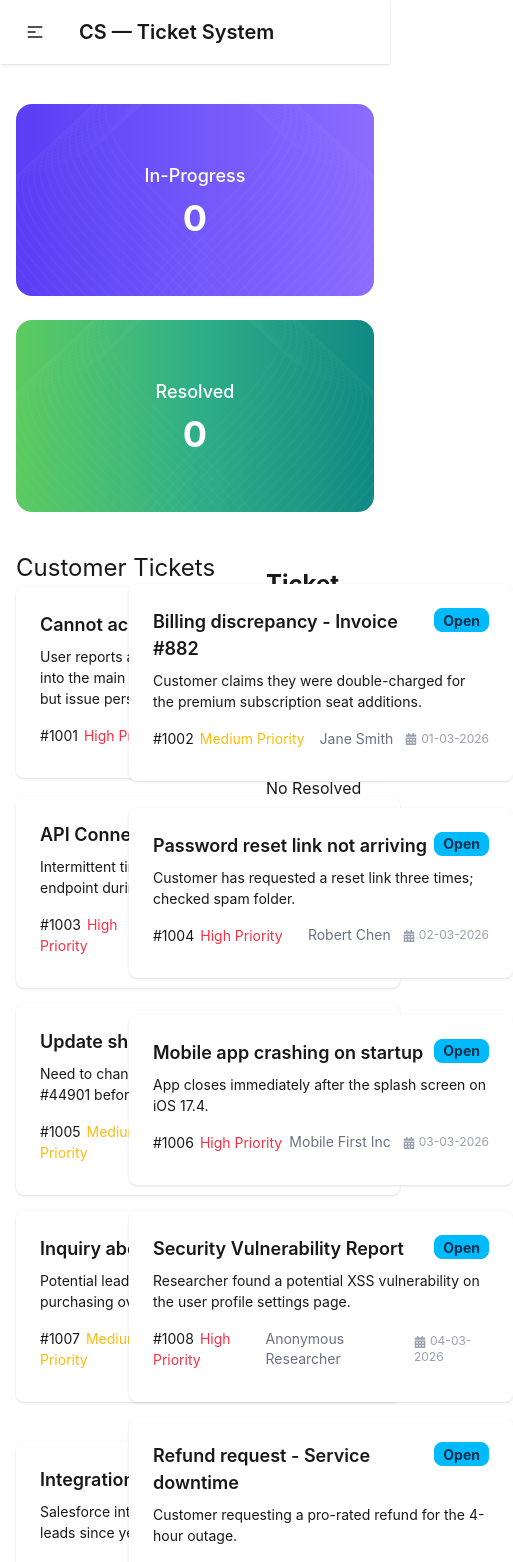
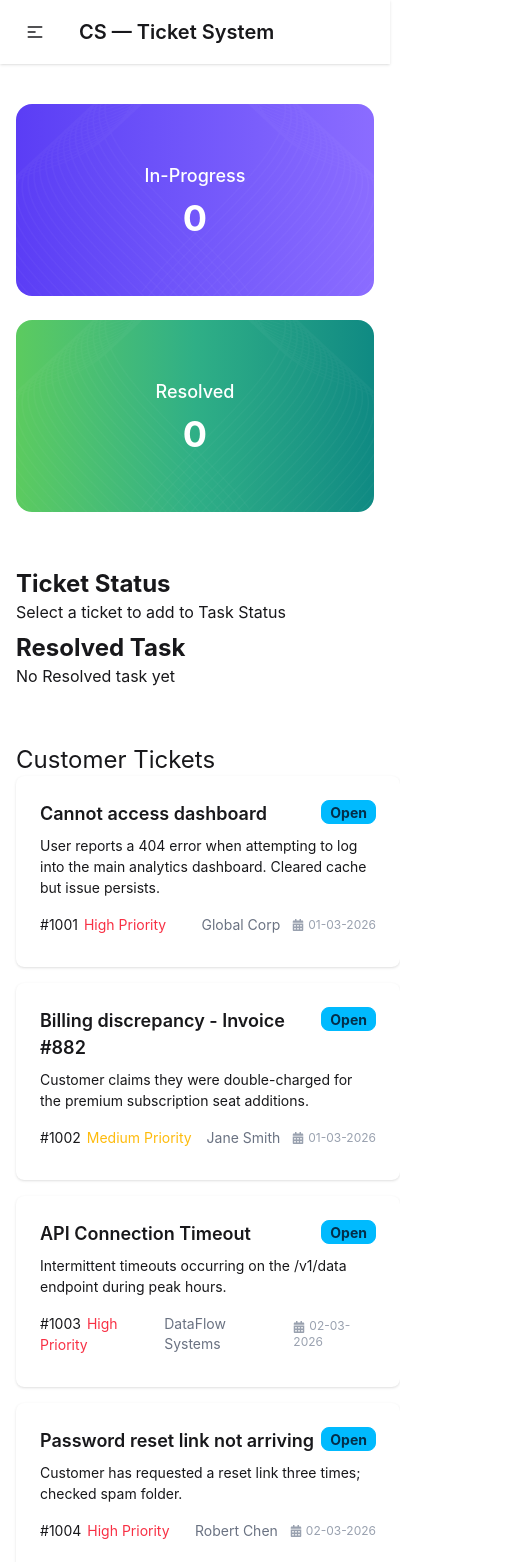
Before and after one commit to bdonti/customer-support-zone, a React (Vite) app: page / in a window 390 px wide. Shown: the top 1562 px of the page, 513 px wide, since content can reach past the window. Built offline with nearby package versions, Linux system fonts and the light colour scheme.

Commit message:
Customer Tickets Responsive Fix

```diff
--- a/src/components/CustomerTickets/CustomerTickets.jsx
+++ b/src/components/CustomerTickets/CustomerTickets.jsx
@@ -14,10 +14,10 @@ const CustomerTickets = ({
   const [tickets, setTickets] = useState(initialTickets);
 
   return (
-    <div className="mt-10 max-w-[1200px] mx-auto flex justify-between gap-10 px-4">
+    <div className="mt-10 max-w-[1200px] mx-auto flex flex-col-reverse md:flex-row md:justify-between gap-10 px-4">
       <div>
         <h1 className="text-2xl">Customer Tickets</h1>
-        <div className="grid grid-cols-2 items-center gap-4">
+        <div className="grid grid-cols-1 md:grid-cols-2 items-center gap-4">
           {tickets.map((ticket) => (
             <CustomerTicket
               key={ticket.id}
```
